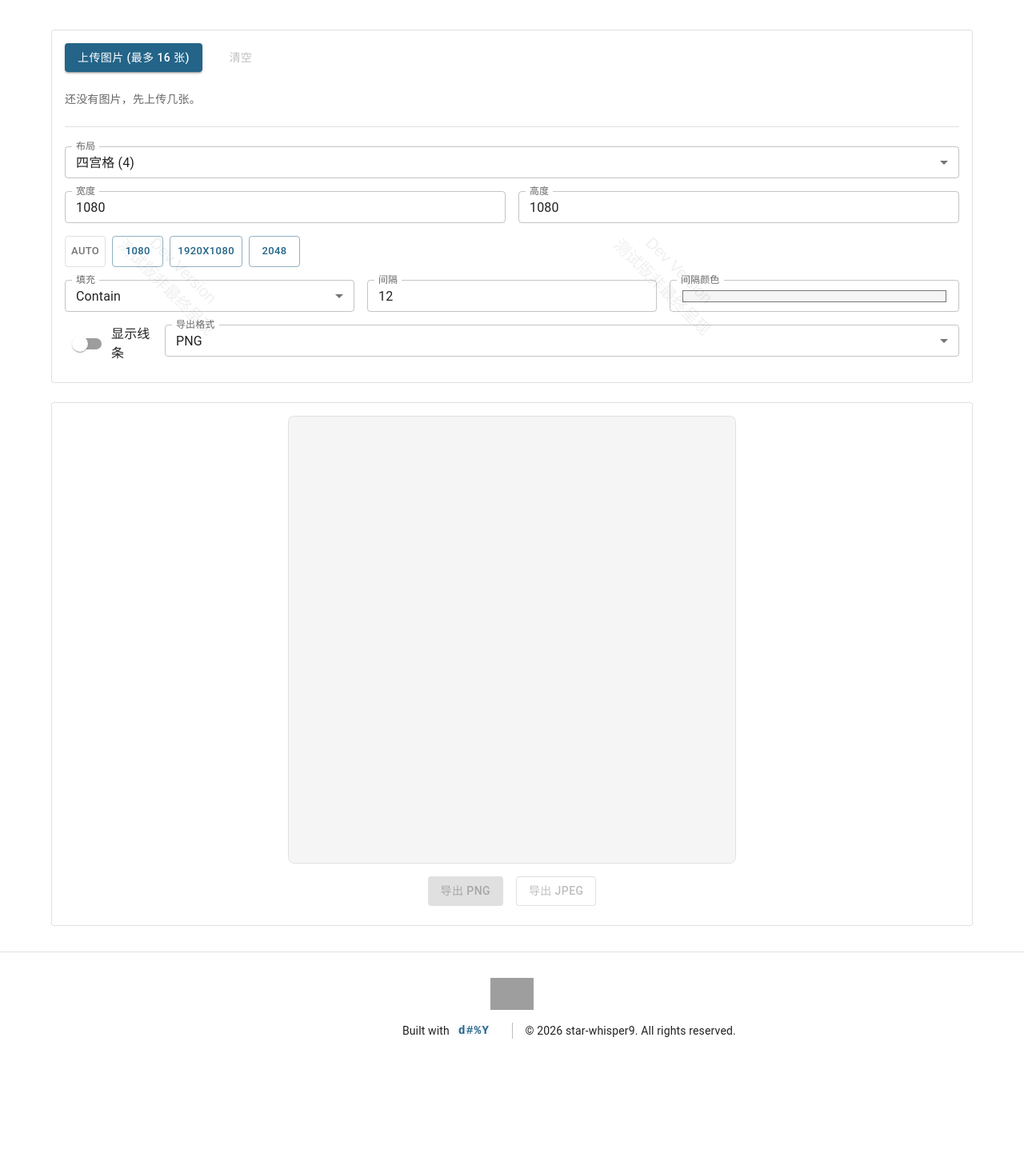
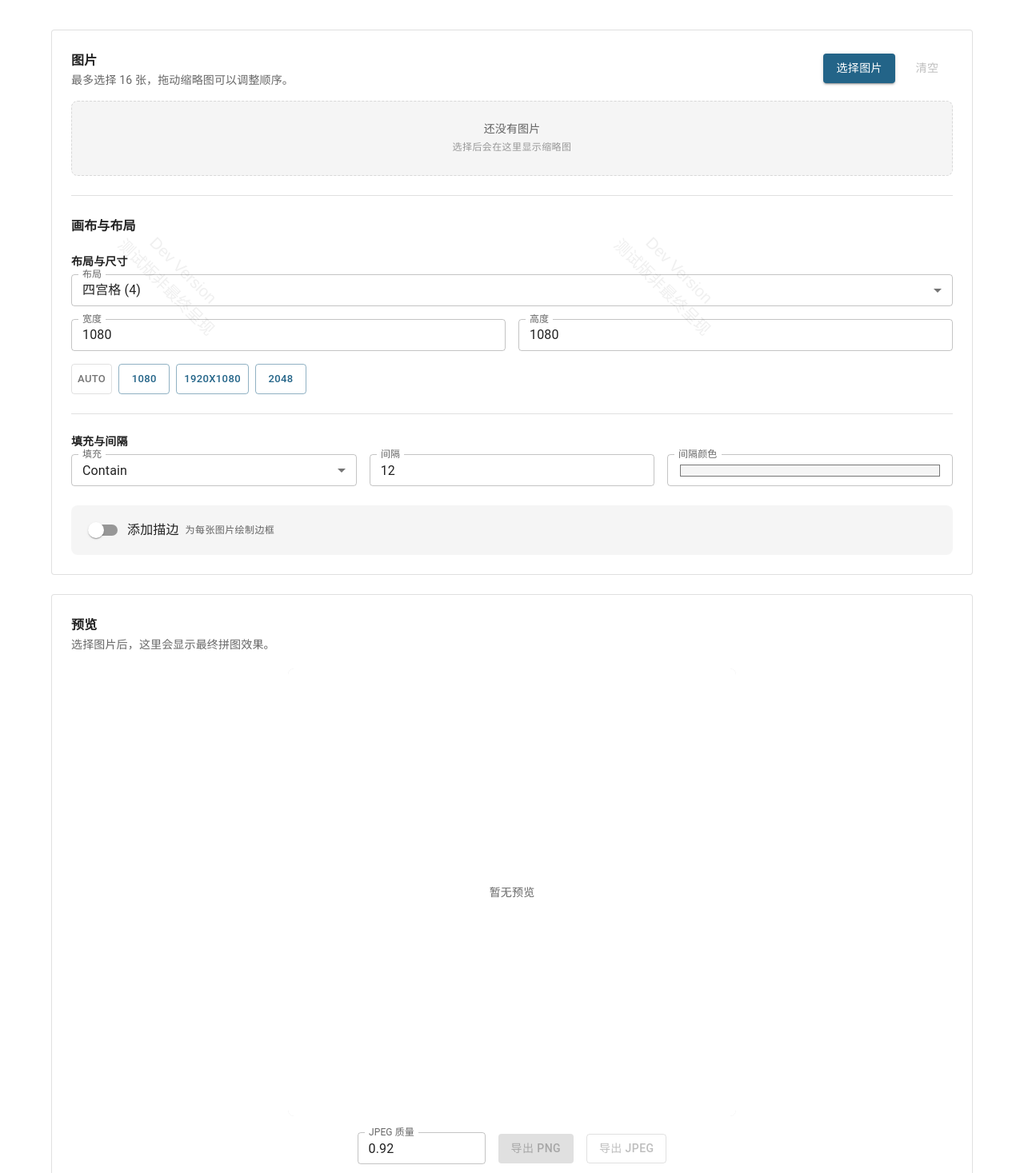
Before and after one commit to star-whisper9/chishi-tech, a React (Vite) app: page /collage in a window 1280 px wide. Shown: the part 203-1670 px from the top of the page at 80% size. Before the commit the page ends 1526 px from the top, so only its background shows below. Built offline with nearby package versions, Linux system fonts and the light colour scheme; grey boxes are pictures that could not be loaded.

Commit message:
refactor: 重组拼图工具设置

```diff
--- a/src/components/specific/collage/CollageMaker.tsx
+++ b/src/components/specific/collage/CollageMaker.tsx
@@ -7,6 +7,7 @@
   Divider,
   FormControl,
   FormControlLabel,
+  Grid,
   InputLabel,
   MenuItem,
   Select,
@@ -61,8 +62,6 @@
     setFitMode,
     showLines,
     setShowLines,
-    outputFormat,
-    setOutputFormat,
     jpegQuality,
     setJpegQuality,
     addImages,
@@ -296,9 +295,8 @@
   );
 
   const handleExport = useCallback(
-    async (formatOverride?: CollageOutputFormat) => {
-      const blob = await exportImage(formatOverride, autoCells);
-      const format = formatOverride ?? outputFormat;
+    async (format: CollageOutputFormat) => {
+      const blob = await exportImage(format, autoCells);
       const url = URL.createObjectURL(blob);
       const link = document.createElement("a");
       link.href = url;
@@ -306,7 +304,7 @@
       link.click();
       URL.revokeObjectURL(url);
     },
-    [exportImage, outputFormat, autoCells],
+    [exportImage, autoCells],
   );
 
   const handleLayoutChange = useCallback(
@@ -323,21 +321,29 @@
     [setFitMode],
   );
 
-  const handleFormatChange = useCallback(
-    (event: SelectChangeEvent<string>) => {
-      setOutputFormat(event.target.value as CollageOutputFormat);
-    },
-    [setOutputFormat],
-  );
-
   return (
     <Stack spacing={3} alignItems="stretch">
       <Card variant="outlined">
-        <CardContent>
+        <CardContent sx={{ p: { xs: 2, sm: 3 } }}>
           <Stack spacing={3}>
-            <Stack direction={{ xs: "column", md: "row" }} spacing={2}>
+            <Box>
+              <Stack
+                direction={{ xs: "column", sm: "row" }}
+                spacing={2}
+                alignItems={{ xs: "stretch", sm: "center" }}
+                justifyContent="space-between"
+              >
+                <Box>
+                  <Typography variant="subtitle1" sx={{ fontWeight: 700 }}>
+                    图片
+                  </Typography>
+                  <Typography variant="body2" color="text.secondary">
+                    最多选择 16 张，拖动缩略图可以调整顺序。
+                  </Typography>
+                </Box>
+                <Stack direction="row" spacing={1}>
                   <Button variant="contained" component="label">
-                上传图片 (最多 16 张)
+                    选择图片
                     <input
                       hidden
                       type="file"
@@ -355,12 +361,27 @@
                     清空
                   </Button>
                 </Stack>
+              </Stack>
 
-            <Stack spacing={2}>
+              <Box sx={{ mt: 2 }}>
                 {images.length === 0 ? (
+                  <Box
+                    sx={{
+                      border: "1px dashed",
+                      borderColor: "divider",
+                      borderRadius: 2,
+                      p: { xs: 2.5, sm: 3 },
+                      textAlign: "center",
+                      bgcolor: "action.hover",
+                    }}
+                  >
                     <Typography variant="body2" color="text.secondary">
-                  还没有图片，先上传几张。
+                      还没有图片
                     </Typography>
+                    <Typography variant="caption" color="text.disabled">
+                      选择后会在这里显示缩略图
+                    </Typography>
+                  </Box>
                 ) : (
                   <Stack direction="row" spacing={1} flexWrap="wrap" useFlexGap>
                     {images.map((img) => (
@@ -420,11 +441,22 @@
                     ))}
                   </Stack>
                 )}
-            </Stack>
+              </Box>
+            </Box>
 
             <Divider />
 
-            <Stack spacing={2}>
+            <Box>
+              <Typography variant="subtitle1" sx={{ fontWeight: 700 }}>
+                画布与布局
+              </Typography>
+              <Stack spacing={3} sx={{ mt: 2.5 }}>
+                <Box>
+                  <Typography variant="subtitle2" sx={{ fontWeight: 700 }}>
+                    布局与尺寸
+                  </Typography>
+                  <Grid container spacing={2} sx={{ mt: 0.5 }}>
+                    <Grid size={{ xs: 12 }}>
                       <FormControl fullWidth size="small">
                         <InputLabel id="collage-layout-label">布局</InputLabel>
                         <Select
@@ -434,7 +466,8 @@
                           onChange={handleLayoutChange}
                         >
                           {layouts.map((layout) => {
-                    const capacity = layout.maxCells ?? layout.cells.length;
+                            const capacity =
+                              layout.maxCells ?? layout.cells.length;
                             const disabled = images.length > capacity;
                             return (
                               <MenuItem
@@ -448,8 +481,9 @@
                           })}
                         </Select>
                       </FormControl>
+                    </Grid>
 
-              <Stack direction={{ xs: "column", sm: "row" }} spacing={2}>
+                    <Grid size={{ xs: 12, sm: 6 }}>
                       <TextField
                         label="宽度"
                         type="number"
@@ -462,6 +496,8 @@
                         size="small"
                         fullWidth
                       />
+                    </Grid>
+                    <Grid size={{ xs: 12, sm: 6 }}>
                       <TextField
                         label="高度"
                         type="number"
@@ -474,9 +510,15 @@
                         size="small"
                         fullWidth
                       />
-              </Stack>
+                    </Grid>
 
-              <Stack direction="row" spacing={1} flexWrap="wrap" useFlexGap>
+                    <Grid size={{ xs: 12 }}>
+                      <Stack
+                        direction="row"
+                        spacing={1}
+                        flexWrap="wrap"
+                        useFlexGap
+                      >
                         <ToggleButton
                           value="auto-size"
                           selected={autoSizeEnabled}
@@ -500,8 +542,18 @@
                           </Button>
                         ))}
                       </Stack>
+                    </Grid>
+                  </Grid>
+                </Box>
 
-              <Stack direction={{ xs: "column", sm: "row" }} spacing={2}>
+                <Divider />
+
+                <Box>
+                  <Typography variant="subtitle2" sx={{ fontWeight: 700 }}>
+                    填充与间隔
+                  </Typography>
+                  <Grid container spacing={2} sx={{ mt: 0.5 }}>
+                    <Grid size={{ xs: 12, sm: 4 }}>
                       <FormControl fullWidth size="small">
                         <InputLabel id="collage-fit-label">填充</InputLabel>
                         <Select
@@ -516,6 +568,8 @@
                           <MenuItem value="stretch">Stretch</MenuItem>
                         </Select>
                       </FormControl>
+                    </Grid>
+                    <Grid size={{ xs: 12, sm: 4 }}>
                       <TextField
                         label="间隔"
                         type="number"
@@ -526,6 +580,8 @@
                         size="small"
                         fullWidth
                       />
+                    </Grid>
+                    <Grid size={{ xs: 12, sm: 4 }}>
                       <TextField
                         label="间隔颜色"
                         type="color"
@@ -535,31 +591,109 @@
                         fullWidth
                         InputLabelProps={{ shrink: true }}
                       />
-              </Stack>
+                    </Grid>
+                  </Grid>
+                </Box>
 
-              <Stack direction={{ xs: "column", sm: "row" }} spacing={2}>
+                <Box
+                  sx={{
+                    display: "flex",
+                    flexDirection: { xs: "column", sm: "row" },
+                    alignItems: { xs: "flex-start", sm: "center" },
+                    gap: 1,
+                    p: 1.5,
+                    borderRadius: 2,
+                    bgcolor: "action.hover",
+                  }}
+                >
                   <FormControlLabel
+                    sx={{ m: 0 }}
                     control={
                       <Switch
                         checked={showLines}
                         onChange={(event) => setShowLines(event.target.checked)}
                       />
                     }
-                  label="显示线条"
+                    label="添加描边"
                   />
-                <FormControl fullWidth size="small">
-                  <InputLabel id="collage-format-label">导出格式</InputLabel>
-                  <Select
-                    labelId="collage-format-label"
-                    label="导出格式"
-                    value={outputFormat}
-                    onChange={handleFormatChange}
+                  <Typography variant="caption" color="text.secondary">
+                    为每张图片绘制边框
+                  </Typography>
+                </Box>
+              </Stack>
+            </Box>
+          </Stack>
+        </CardContent>
+      </Card>
+
+      <Card variant="outlined">
+        <CardContent sx={{ p: { xs: 2, sm: 3 } }}>
+          <Stack spacing={2.5} alignItems="center">
+            <Box sx={{ width: "100%" }}>
+              <Typography variant="subtitle1" sx={{ fontWeight: 700 }}>
+                预览
+              </Typography>
+              <Typography variant="body2" color="text.secondary">
+                选择图片后，这里会显示最终拼图效果。
+              </Typography>
+            </Box>
+
+            <Box
+              sx={{
+                width: "100%",
+                display: "flex",
+                justifyContent: "center",
+              }}
             >
-                    <MenuItem value="png">PNG</MenuItem>
-                    <MenuItem value="jpeg">JPEG</MenuItem>
-                  </Select>
-                </FormControl>
-                {outputFormat === "jpeg" && (
+              <Box
+                sx={{
+                  width: "100%",
+                  maxWidth: previewSize.width,
+                  position: "relative",
+                  aspectRatio: `${previewSize.width} / ${previewSize.height}`,
+                }}
+              >
+                <Box
+                  component="canvas"
+                  ref={canvasRef}
+                  sx={{
+                    display: "block",
+                    width: "100%",
+                    height: "100%",
+                    borderRadius: 2,
+                    border: "1px solid",
+                    borderColor: "divider",
+                    bgcolor: "background.default",
+                  }}
+                />
+                {images.length === 0 && (
+                  <Box
+                    sx={{
+                      position: "absolute",
+                      inset: 0,
+                      display: "flex",
+                      alignItems: "center",
+                      justifyContent: "center",
+                      borderRadius: 2,
+                      bgcolor: "background.default",
+                      pointerEvents: "none",
+                    }}
+                  >
+                    <Typography variant="body2" color="text.secondary">
+                      暂无预览
+                    </Typography>
+                  </Box>
+                )}
+              </Box>
+            </Box>
+
+            <Stack
+              direction={{ xs: "column", sm: "row" }}
+              spacing={2}
+              alignItems={{ xs: "stretch", sm: "center" }}
+              justifyContent="center"
+              sx={{ width: "100%" }}
+            >
               <TextField
                 label="JPEG 质量"
                 type="number"
@@ -570,40 +704,10 @@
                   )
                 }
                 size="small"
-                    fullWidth
                 inputProps={{ step: 0.05, min: 0.5, max: 1 }}
+                sx={{ width: { xs: "100%", sm: 160 } }}
               />
-                )}
-              </Stack>
-            </Stack>
-          </Stack>
-        </CardContent>
-      </Card>
-
-      <Card variant="outlined">
-        <CardContent>
-          <Stack spacing={2} alignItems="center">
-            <Box
-              sx={{
-                width: "100%",
-                display: "flex",
-                justifyContent: "center",
-              }}
-            >
-              <Box
-                component="canvas"
-                ref={canvasRef}
-                sx={{
-                  width: "100%",
-                  maxWidth: previewSize.width,
-                  borderRadius: 2,
-                  border: "1px solid",
-                  borderColor: "divider",
-                  bgcolor: "background.default",
-                }}
-              />
-            </Box>
-            <Stack direction={{ xs: "column", sm: "row" }} spacing={2}>
+              <Stack direction="row" spacing={2} justifyContent="center">
                 <Button
                   variant="contained"
                   disabled={images.length === 0}
@@ -620,6 +724,7 @@
                 </Button>
               </Stack>
             </Stack>
+          </Stack>
         </CardContent>
       </Card>
     </Stack>
--- a/src/hooks/useCollage.ts
+++ b/src/hooks/useCollage.ts
@@ -158,8 +158,6 @@
   setFitMode: (value: CollageFitMode) => void;
   showLines: boolean;
   setShowLines: (value: boolean) => void;
-  outputFormat: CollageOutputFormat;
-  setOutputFormat: (value: CollageOutputFormat) => void;
   jpegQuality: number;
   setJpegQuality: (value: number) => void;
   addImages: (files: FileList | File[]) => Promise<void>;
@@ -188,7 +186,6 @@
   const [gapColor, setGapColor] = useState("#f5f5f5");
   const [fitMode, setFitMode] = useState<CollageFitMode>("contain");
   const [showLines, setShowLines] = useState(false);
-  const [outputFormat, setOutputFormat] = useState<CollageOutputFormat>("png");
   const [jpegQuality, setJpegQuality] = useState(0.92);
 
   useEffect(() => {
@@ -397,7 +394,7 @@
       formatOverride?: CollageOutputFormat,
       cellsOverride?: CollageCell[],
     ) => {
-      const format = formatOverride ?? outputFormat;
+      const format = formatOverride ?? "png";
       const canvas = document.createElement("canvas");
       canvas.width = clamp(outputWidth, 64, MAX_OUTPUT_SIZE);
       canvas.height = clamp(outputHeight, 64, MAX_OUTPUT_SIZE);
@@ -421,7 +418,7 @@
 
       return blob;
     },
-    [jpegQuality, outputFormat, outputHeight, outputWidth, renderToCanvas],
+    [jpegQuality, outputHeight, outputWidth, renderToCanvas],
   );
 
   return {
@@ -441,8 +438,6 @@
     setFitMode,
     showLines,
     setShowLines,
-    outputFormat,
-    setOutputFormat,
     jpegQuality,
     setJpegQuality,
     addImages,
```
Lines whose indentation alone changed are shown as unchanged.
